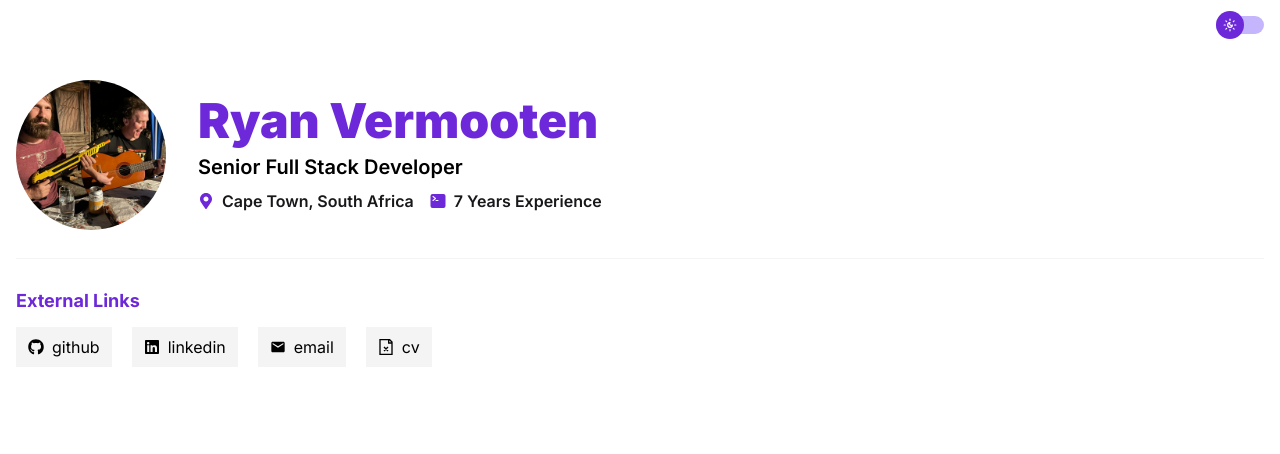
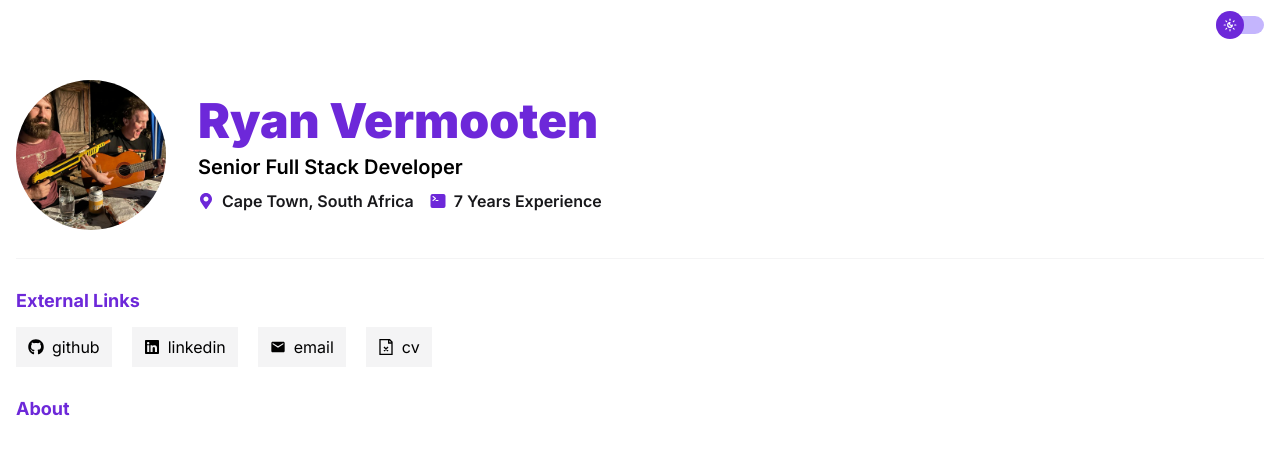
Before and after one commit to rvermootenct/portfolio, a Next.js app: page / in a window 1280 px wide. Shown: the top 454 px of the page. Built offline with nearby package versions, Linux system fonts and the light colour scheme.

Commit message:
feat: add about section

```diff
--- a/src/app/page.tsx
+++ b/src/app/page.tsx
@@ -1,5 +1,6 @@
 import ExternalLinks from "@/components/ExternalLinks";
 import Header from "@/components/Header";
+import About from "@/components/About"
 
 export default function Home() {
   return (
@@ -7,6 +8,7 @@ export default function Home() {
       <div className="mt-20">
         <Header />
         <ExternalLinks />
+        <About />
       </div>
    </main>
   )
--- /dev/null
+++ b/src/components/About.tsx
@@ -0,0 +1,13 @@
+import Heading from './Heading'
+
+const About = () => {
+  return (
+    <div>
+      <Heading>
+        About
+      </Heading>
+    </div>
+  )
+}
+
+export default About
```
Also changed, not shown: src/data/about.js (added, +13 -0 lines).
